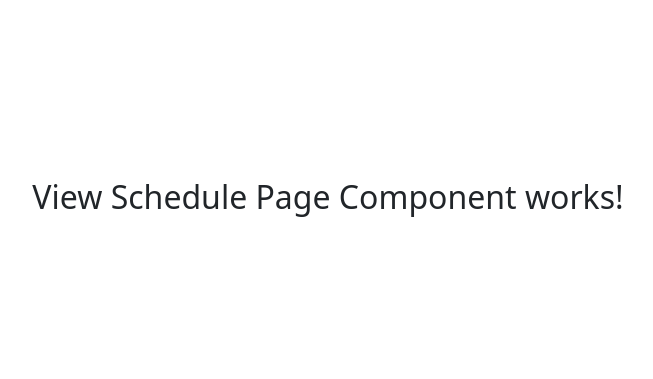
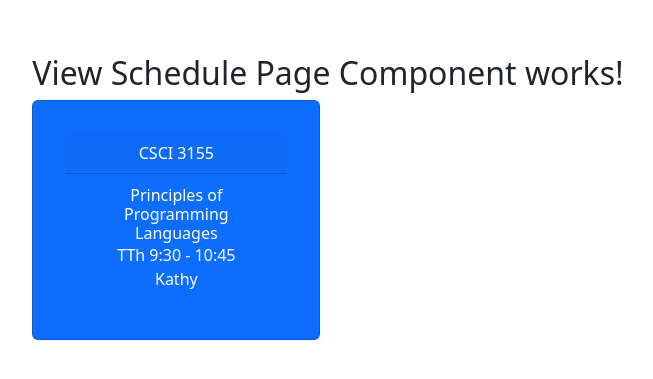
Before and after one commit to KatlynnGaster/Class_Schedule, a React (Vite) app: page / in a window 1280 px wide. Shown: the part 199-578 px from the top of the page, without its empty margins (312-965 px from the left). Built offline with nearby package versions, Linux system fonts and the light colour scheme.

Commit message:
Added an outline for class cards

```diff
--- a/src/App.jsx
+++ b/src/App.jsx
@@ -5,7 +5,7 @@ import './App.css'
 import "bootstrap/dist/css/bootstrap.min.css";
 import "bootstrap/dist/js/bootstrap.bundle.min";
 import ViewSchedulePage from './ViewSchedulePage';
-
+import ClassCard from './ClassCard';
 
 function App() {
   const [count, setCount] = useState(0)
@@ -15,6 +15,8 @@ function App() {
       {/* for bootstrap*/}
       <ViewSchedulePage />
 
+      <ClassCard />
+
 
 
     </>
--- /dev/null
+++ b/src/ClassCard.jsx
@@ -0,0 +1,30 @@
+import Card from 'react-bootstrap/Card';
+
+function ClassCard() {
+    return (
+        <>
+          <Card
+            bg="primary" // Choose a single color (e.g., 'primary')
+            key="Primary"
+            text="white" // Text color is 'white' because 'primary' is dark
+            style={{ width: '18rem' }}
+            className="mb-2"
+          >
+            <Card.Header>CSCI 3155</Card.Header>
+            <Card.Body>
+              <Card.Subtitle>
+                Principles of Programming Languages
+                </Card.Subtitle>
+              <Card.Text>
+
+                TTh 9:30 - 10:45
+                <br />
+                Kathy
+              </Card.Text>
+            </Card.Body>
+          </Card>
+        </>
+      );
+    }
+
+export default ClassCard;
```
